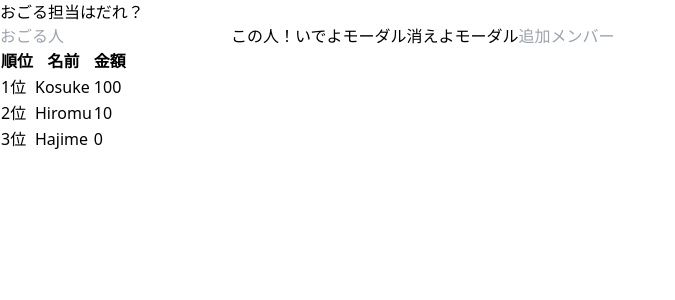
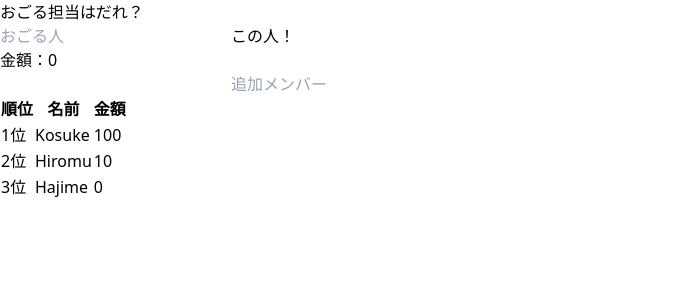
Before and after one commit to Kosuke2000/gochininarimasu, a Next.js app: page / in a window 1280 px wide. Shown: the top 300 px of the page, without its empty margins (0-675 px from the left). Built offline with nearby package versions, Linux system fonts and the light colour scheme.

Commit message:
金額の入力を実装

```diff
--- a/src/pages/index.tsx
+++ b/src/pages/index.tsx
@@ -1,5 +1,6 @@
 import type { NextPage } from "next";
 import Head from "next/head";
+import { useState } from "react";
 import { useGochi, useToggleModal } from "../hooks";
 import { Modal } from "./components/Modal";
 import { RankingTable } from "./components/RankingTable";
@@ -13,6 +14,13 @@ import { RankingTable } from "./components/RankingTable";
 const Home: NextPage = () => {
   const [rankedMembers, gochi] = useGochi();
   const [isModalOpen, open, close] = useToggleModal();
+  // 金額を入力変更できるように、stateで表示する
+  const [payment, setPayment] = useState(0);
+
+  // 入力した金額をstateにセットする関数を、入力が起こるたびに呼ぶ
+  const changePayment = (e: React.ChangeEvent<HTMLInputElement>) => {
+    setPayment(Number(e.target.value));
+  };
 
   const r = Math.floor(Math.random() * rankedMembers.length);
   const payer = rankedMembers[r];
@@ -28,16 +36,21 @@ const Home: NextPage = () => {
         <main>
           <h1>おごる担当はだれ？</h1>
           <input type="text" placeholder="おごる人" />
-          <button>この人！</button>
-          <button onClick={open}>いでよモーダル</button>
-          <button onClick={close}>消えよモーダル</button>
+          <button onClick={open}>この人！</button>
+          <h1>金額：{payment}</h1>
+
+          <input type="number" onChange={changePayment} />
           <input type="text" placeholder="追加メンバー" />
 
           <RankingTable members={rankedMembers} />
         </main>
       </div>
       {isModalOpen && (
-        <Modal member={payer} close={close} proceed={() => gochi(payer, 500)} />
+        <Modal
+          member={payer}
+          close={close}
+          proceed={() => gochi(payer, payment)}
+        />
       )}
     </>
   );
```
